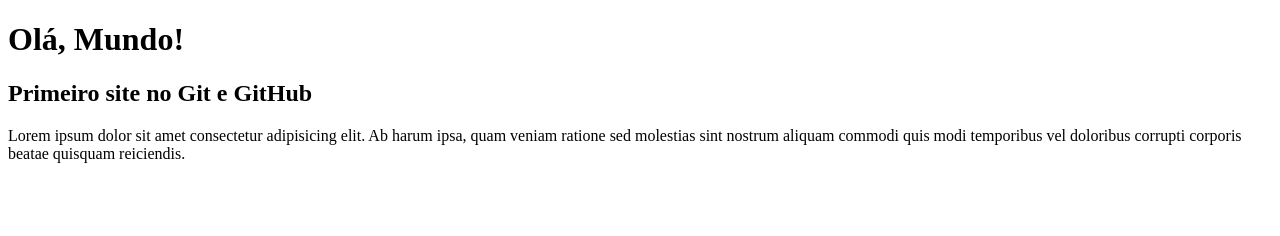
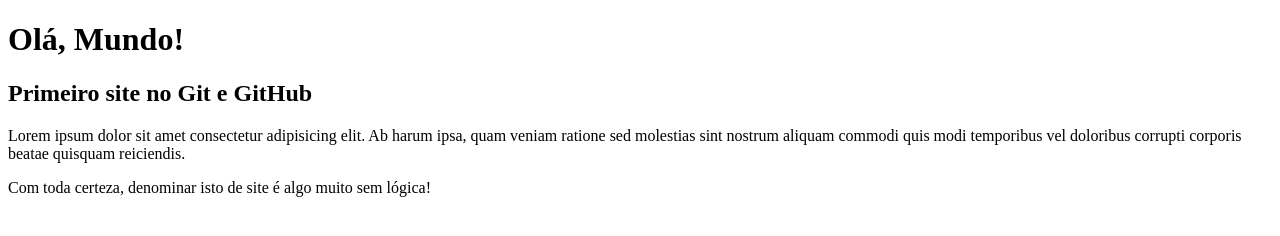
Before and after one commit to Helphus20/Ola-Mundo, a plain HTML site: page index.html in a window 1280 px wide. Drawn offline with Linux system fonts and the light colour scheme.

Commit message:
Update index.html

```diff
--- a/index.html
+++ b/index.html
@@ -10,5 +10,7 @@
    <h1>Olá, Mundo!</h1>
    <h2>Primeiro site no Git e GitHub</h2>
    <p>Lorem ipsum dolor sit amet consectetur adipisicing elit. Ab harum ipsa, quam veniam ratione sed molestias sint nostrum aliquam commodi quis modi temporibus vel doloribus corrupti corporis beatae quisquam reiciendis.</p>
+   <p>Com toda certeza, denominar isto de site é algo muito sem lógica!
+   </p>
 </body>
 </html>
```
